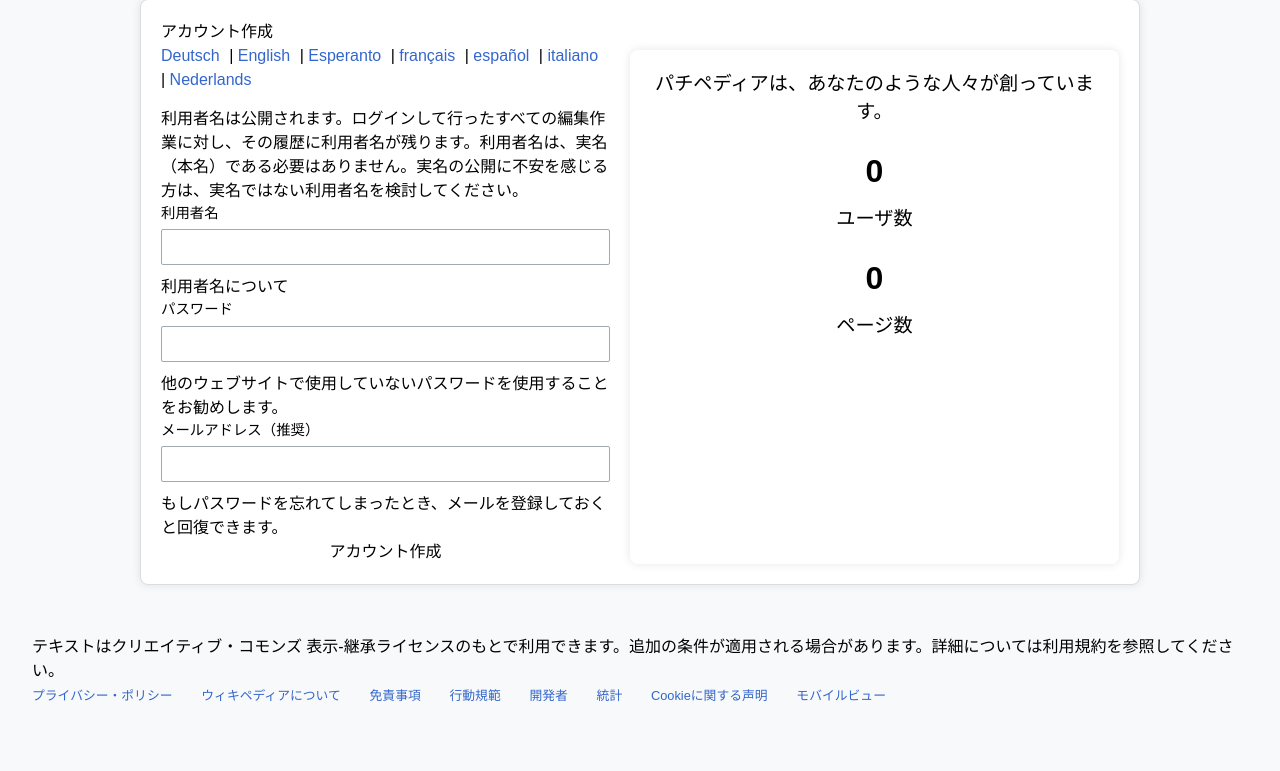
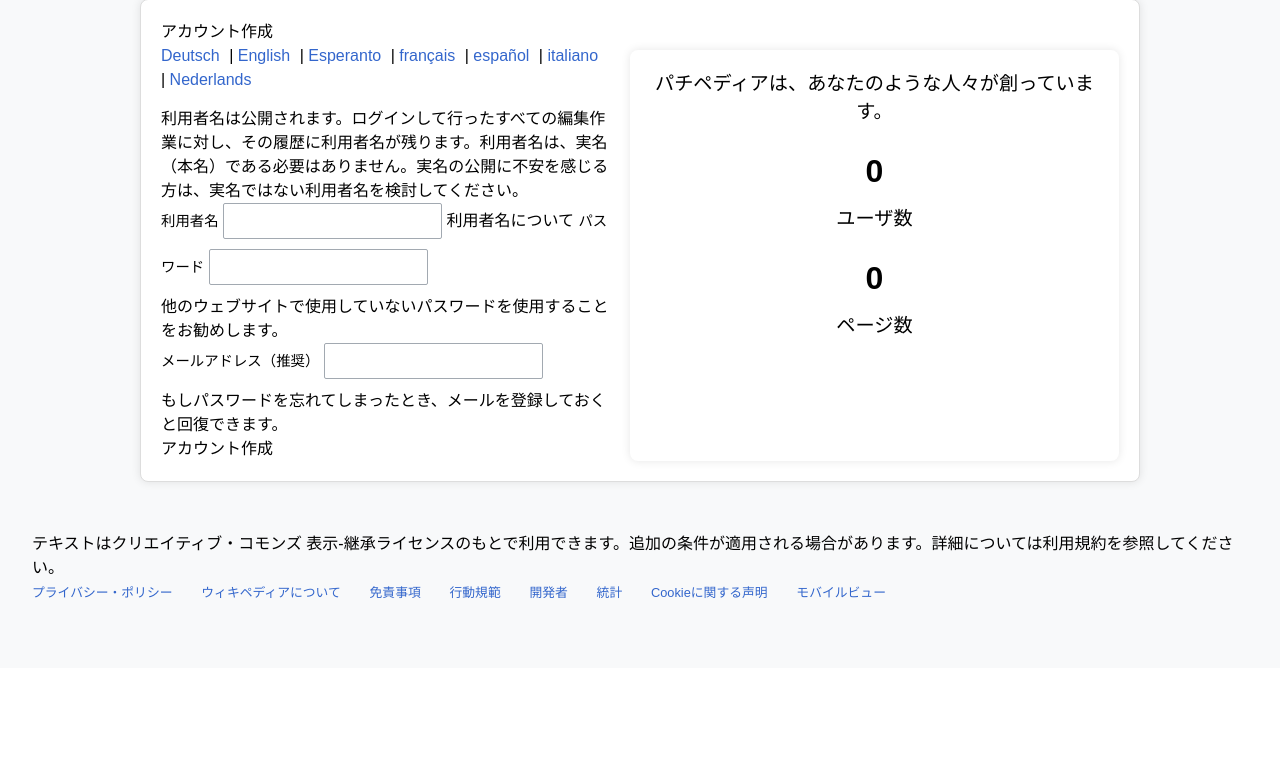
Before and after one commit to emotions2023/synapse, a Flask app: page /signup in a window 1280 px wide. Shown: the part 238-1009 px from the top of the page. After the commit the page ends 837 px from the top, so only its background shows below. Run offline with Flask 3, Linux system fonts and the light colour scheme; parts of the project's set-up code (start-up, migrations or seed data) failed here and were passed over; some libraries are stand-ins or nearby versions.

Commit message:
change all css

```diff
--- a/app/static/css/common.css
+++ b/app/static/css/common.css
@@ -41,6 +41,11 @@ header {
     font-size: larger;
 }
 
+label {
+    margin-bottom: 5px;
+    font-size: 0.9em;
+}
+
 footer {
     width: 95%;
     margin: 0 auto;
--- a/app/static/css/createProfile.css
+++ b/app/static/css/createProfile.css
@@ -51,16 +51,6 @@ h1 {
     padding-bottom: 10px;
 }
 
-form {
-    display: flex;
-    flex-direction: column;
-}
-
-label {
-    margin-bottom: 5px;
-    font-size: 0.9em;
-}
-
 input[type="text"],
 select,
 input[type="file"] {
--- a/app/static/css/login.css
+++ b/app/static/css/login.css
@@ -15,15 +15,6 @@ h1 {
     padding-bottom: 10px;
 }
 
-form {
-    display: flex;
-    flex-direction: column;
-}
-
-label {
-    margin-bottom: 5px;
-    font-size: 0.9em;
-}
 
 input[type="text"],
 input[type="password"] {
--- a/app/static/css/signup.css
+++ b/app/static/css/signup.css
@@ -13,16 +13,6 @@ h1 {
     margin-bottom: 15px;
     border-bottom: 1px solid #a2a9b1;
     padding-bottom: 10px;
-}
-
-form {
-    display: flex;
-    flex-direction: column;
-}
-
-label {
-    margin-bottom: 5px;
-    font-size: 0.9em;
 }
 
 input[type="text"],
```
Also changed, not shown: app/static/css/articleSelection.css (+0 -10 lines).
